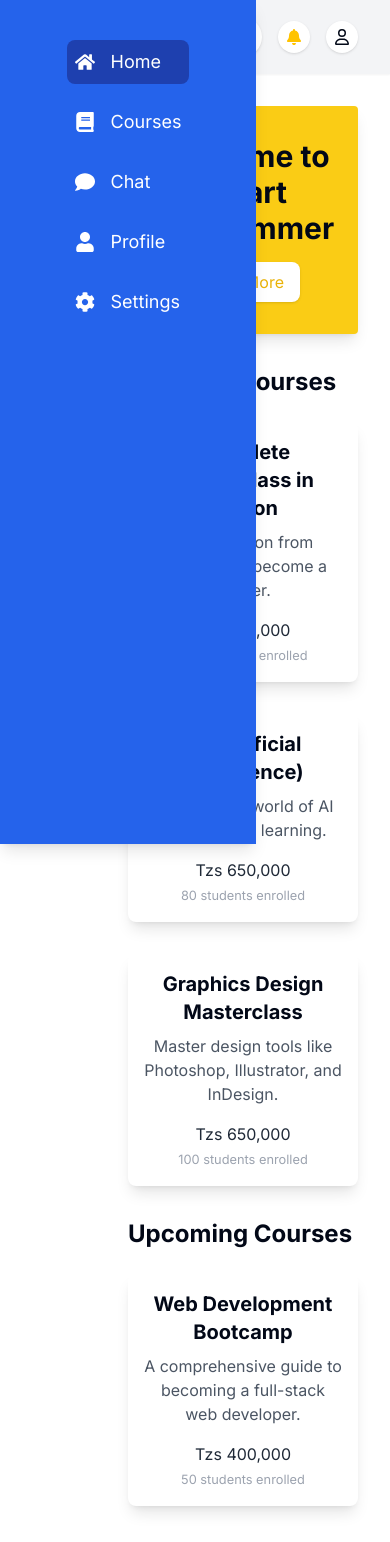
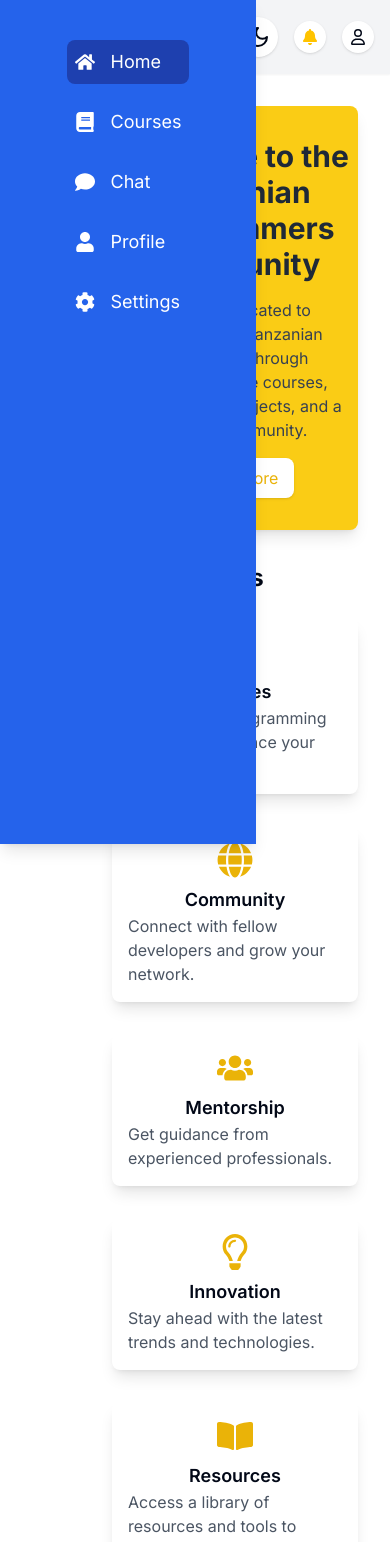
Before and after one commit to smart-programers/smartprogrammers, a Next.js app: page / in a window 390 px wide. Shown: the top 1542 px of the page. Built offline with nearby package versions, Linux system fonts and the light colour scheme.

Commit message:
fixed the dark theme

```diff
--- a/app/page.tsx
+++ b/app/page.tsx
@@ -12,7 +12,7 @@ const MainLayout: React.FC = () => {
       <Sidebar/>
 
       {/* Main Content */}
-      <div className="ml-24 flex-1">
+      <div className="ml-20 flex-1">
         <TopBar />
         <MainSection />
       </div>
--- /dev/null
+++ b/components/Courses.tsx
@@ -0,0 +1,61 @@
+import React from 'react';
+import Services from './Services';
+import CourseCard from './CourseCard';
+
+const Courses = () => {
+  return (
+    <div>
+      {/* Featured Courses Section */}
+      <section>
+        <h2 className="text-2xl font-bold mb-6">Featured Courses</h2>
+        <div className="grid grid-cols-1 sm:grid-cols-2 md:grid-cols-3 gap-8">
+          <CourseCard
+            title="Complete Masterclass in Python"
+            price="Tzs 350,000"
+            students={150}
+            description="Learn Python from scratch and become a master."
+          />
+          <CourseCard
+            title="AI (Artificial Intelligence)"
+            price="Tzs 650,000"
+            students={80}
+            description="Dive into the world of AI and machine learning."
+          />
+          <CourseCard
+            title="Graphics Design Masterclass"
+            price="Tzs 650,000"
+            students={100}
+            description="Master design tools like Photoshop, Illustrator, and InDesign."
+          />
+        </div>
+      </section>
+
+      {/* Upcoming Courses Section */}
+      <section>
+        <h2 className="text-2xl font-bold mb-6">Upcoming Courses</h2>
+        <div className="grid grid-cols-1 sm:grid-cols-2 md:grid-cols-3 gap-8">
+          <CourseCard
+            title="Web Development Bootcamp"
+            price="Tzs 400,000"
+            students={50}
+            description="A comprehensive guide to becoming a full-stack web developer."
+          />
+          <CourseCard
+            title="Data Science with Python"
+            price="Tzs 750,000"
+            students={70}
+            description="Analyze data and build powerful models with Python."
+          />
+          <CourseCard
+            title="Mobile App Development"
+            price="Tzs 500,000"
+            students={120}
+            description="Learn to build mobile apps for Android and iOS platforms."
+          />
+        </div>
+      </section>
+    </div>
+  )
+}
+
+export default Courses
--- a/components/MainSection.tsx
+++ b/components/MainSection.tsx
@@ -1,5 +1,6 @@
-// components/MainSection.tsx
 import React from 'react';
+import Services from './Services';
+import Courses from './Courses';
 
 interface CourseCardProps {
   title: string;
@@ -10,11 +11,11 @@ interface CourseCardProps {
 
 const CourseCard: React.FC<CourseCardProps> = ({ title, price, students, description }) => {
   return (
-    <div className="p-4 bg-white rounded-lg shadow-lg text-center hover:shadow-xl transition-shadow duration-300">
-      <h3 className="text-xl font-bold mb-2">{title}</h3>
-      <p className="text-gray-600">{description}</p>
-      <p className="text-gray-800 mt-4">{price}</p>
-      <small className="text-gray-400">{students} students enrolled</small>
+    <div className="p-4 rounded-lg shadow-lg transition-shadow duration-300 dark:bg-gray-800 bg-white text-center hover:shadow-xl">
+      <h3 className="text-xl font-bold mb-2 dark:text-white">{title}</h3>
+      <p className="text-gray-600 dark:text-gray-300">{description}</p>
+      <p className="text-gray-800 dark:text-gray-100 mt-4 text-lg font-semibold">{price}</p>
+      <small className="text-gray-400 dark:text-gray-400">{students} students enrolled</small>
     </div>
   );
 };
@@ -23,62 +24,18 @@ const MainSection: React.FC = () => {
   return (
     <main className="p-8 space-y-8">
       {/* Promotional Section */}
-      <div className="bg-yellow-400 text-center py-8 rounded shadow-lg">
-        <h1 className="text-3xl font-bold">Welcome to Smart Programmer</h1>
-        <button className="mt-4 px-4 py-2 bg-white text-yellow-500 rounded-lg shadow">
-          Read More
+      <div className="bg-yellow-400 text-center py-8 rounded-lg shadow-lg dark:bg-yellow-600">
+        <h1 className="text-3xl font-bold text-gray-800 dark:text-gray-100">Welcome to the Tanzanian Programmers Community</h1>
+        <p className="mt-4 text-gray-700 dark:text-gray-300">
+          We are dedicated to empowering Tanzanian developers through comprehensive courses, collaborative projects, and a vibrant community.
+        </p>
+        <button className="mt-4 px-4 py-2 bg-white text-yellow-500 rounded-lg shadow hover:bg-gray-100 dark:bg-gray-800 dark:text-yellow-400 dark:hover:bg-gray-700 transition-colors">
+          Learn More
         </button>
       </div>
-
-      {/* Featured Courses Section */}
-      <section>
-        <h2 className="text-2xl font-bold mb-6">Featured Courses</h2>
-        <div className="grid grid-cols-1 sm:grid-cols-2 md:grid-cols-3 gap-8">
-          <CourseCard
-            title="Complete Masterclass in Python"
-            price="Tzs 350,000"
-            students={150}
-            description="Learn Python from scratch and become a master."
-          />
-          <CourseCard
-            title="AI (Artificial Intelligence)"
-            price="Tzs 650,000"
-            students={80}
-            description="Dive into the world of AI and machine learning."
-          />
-          <CourseCard
-            title="Graphics Design Masterclass"
-            price="Tzs 650,000"
-            students={100}
-            description="Master design tools like Photoshop, Illustrator, and InDesign."
-          />
-        </div>
-      </section>
-
-      {/* Upcoming Courses Section */}
-      <section>
-        <h2 className="text-2xl font-bold mb-6">Upcoming Courses</h2>
-        <div className="grid grid-cols-1 sm:grid-cols-2 md:grid-cols-3 gap-8">
-          <CourseCard
-            title="Web Development Bootcamp"
-            price="Tzs 400,000"
-            students={50}
-            description="A comprehensive guide to becoming a full-stack web developer."
-          />
-          <CourseCard
-            title="Data Science with Python"
-            price="Tzs 750,000"
-            students={70}
-            description="Analyze data and build powerful models with Python."
-          />
-          <CourseCard
-            title="Mobile App Development"
-            price="Tzs 500,000"
-            students={120}
-            description="Learn to build mobile apps for Android and iOS platforms."
-          />
-        </div>
-      </section>
+      {/* services */}
+      <Services />
+      <Courses />
     </main>
   );
 };
--- /dev/null
+++ b/components/Services.tsx
@@ -0,0 +1,57 @@
+import React from 'react';
+import { FaCode, FaGlobe, FaUsers, FaRegLightbulb, FaBookOpen, FaChalkboardTeacher, FaProjectDiagram, FaAward } from 'react-icons/fa';
+
+const Services = () => {
+  return (
+    <div>
+      {/* Services Section */}
+      <section>
+        <h2 className="text-2xl font-bold mb-6">Our Services</h2>
+        <div className="grid grid-cols-1 sm:grid-cols-2 md:grid-cols-3 lg:grid-cols-4 gap-8">
+          <div className="p-4 bg-white dark:bg-gray-800 rounded-lg shadow-lg flex items-center justify-center flex-col transition-shadow duration-300 hover:shadow-xl">
+            <FaCode className="text-4xl text-yellow-500 dark:text-yellow-400 mb-2" />
+            <h3 className="text-lg font-semibold dark:text-white">Courses</h3>
+            <p className="text-gray-600 dark:text-gray-300">High-quality programming courses to advance your skills.</p>
+          </div>
+          <div className="p-4 bg-white dark:bg-gray-800 rounded-lg shadow-lg flex items-center justify-center flex-col transition-shadow duration-300 hover:shadow-xl">
+            <FaGlobe className="text-4xl text-yellow-500 dark:text-yellow-400 mb-2" />
+            <h3 className="text-lg font-semibold dark:text-white">Community</h3>
+            <p className="text-gray-600 dark:text-gray-300">Connect with fellow developers and grow your network.</p>
+          </div>
+          <div className="p-4 bg-white dark:bg-gray-800 rounded-lg shadow-lg flex items-center justify-center flex-col transition-shadow duration-300 hover:shadow-xl">
+            <FaUsers className="text-4xl text-yellow-500 dark:text-yellow-400 mb-2" />
+            <h3 className="text-lg font-semibold dark:text-white">Mentorship</h3>
+            <p className="text-gray-600 dark:text-gray-300">Get guidance from experienced professionals.</p>
+          </div>
+          <div className="p-4 bg-white dark:bg-gray-800 rounded-lg shadow-lg flex items-center justify-center flex-col transition-shadow duration-300 hover:shadow-xl">
+            <FaRegLightbulb className="text-4xl text-yellow-500 dark:text-yellow-400 mb-2" />
+            <h3 className="text-lg font-semibold dark:text-white">Innovation</h3>
+            <p className="text-gray-600 dark:text-gray-300">Stay ahead with the latest trends and technologies.</p>
+          </div>
+          <div className="p-4 bg-white dark:bg-gray-800 rounded-lg shadow-lg flex items-center justify-center flex-col transition-shadow duration-300 hover:shadow-xl">
+            <FaBookOpen className="text-4xl text-yellow-500 dark:text-yellow-400 mb-2" />
+            <h3 className="text-lg font-semibold dark:text-white">Resources</h3>
+            <p className="text-gray-600 dark:text-gray-300">Access a library of resources and tools to support your learning.</p>
+          </div>
+          <div className="p-4 bg-white dark:bg-gray-800 rounded-lg shadow-lg flex items-center justify-center flex-col transition-shadow duration-300 hover:shadow-xl">
+            <FaChalkboardTeacher className="text-4xl text-yellow-500 dark:text-yellow-400 mb-2" />
+            <h3 className="text-lg font-semibold dark:text-white">Workshops</h3>
+            <p className="text-gray-600 dark:text-gray-300">Participate in interactive workshops and hands-on sessions.</p>
+          </div>
+          <div className="p-4 bg-white dark:bg-gray-800 rounded-lg shadow-lg flex items-center justify-center flex-col transition-shadow duration-300 hover:shadow-xl">
+            <FaProjectDiagram className="text-4xl text-yellow-500 dark:text-yellow-400 mb-2" />
+            <h3 className="text-lg font-semibold dark:text-white">Project Collaboration</h3>
+            <p className="text-gray-600 dark:text-gray-300">Collaborate on exciting projects and enhance your skills.</p>
+          </div>
+          <div className="p-4 bg-white dark:bg-gray-800 rounded-lg shadow-lg flex items-center justify-center flex-col transition-shadow duration-300 hover:shadow-xl">
+            <FaAward className="text-4xl text-yellow-500 dark:text-yellow-400 mb-2" />
+            <h3 className="text-lg font-semibold dark:text-white">Certifications</h3>
+            <p className="text-gray-600 dark:text-gray-300">Earn certifications to showcase your skills and achievements.</p>
+          </div>
+        </div>
+      </section>
+    </div>
+  );
+};
+
+export default Services;
--- a/components/TopBar.tsx
+++ b/components/TopBar.tsx
@@ -1,49 +1,62 @@
-"use client"
+"use client";
 
 import { LucideMoon, LucideSunMoon } from 'lucide-react';
 import React, { useState } from 'react';
 import { FaBell, FaRegUser } from "react-icons/fa6";
 
 const TopBar: React.FC = () => {
-  const [toggleTheme, setToggleTheme] = useState<boolean>(false)
-  const [theme,setTheme] = useState<string>("light")
+  const [theme, setTheme] = useState<string>("light");
+
+  const handleThemeToggle = () => {
+    setTheme(prevTheme => (prevTheme === "light" ? "dark" : "light"));
+    document.documentElement.classList.toggle('dark');
+  };
 
   return (
-    <header className="bg-gray-100 p-4 flex justify-between items-center shadow-sm">
+    <header className="bg-gray-100 dark:bg-gray-900 p-4 flex justify-between items-center shadow-sm transition-colors duration-300">
       <div className="w-full max-w-lg">
         <input
           type="text"
-          className="w-full p-2 border rounded"
+          className="w-full p-2 border border-gray-300 dark:border-gray-600 rounded-lg shadow-sm focus:outline-none focus:ring-2 focus:ring-blue-500 dark:bg-gray-800 dark:text-gray-200 dark:focus:ring-blue-400"
           placeholder="Search for courses..."
         />
       </div>
-      <div className="ml-4 flex items-center">
-      {theme === "light" ? (
+      <div className="ml-4 flex items-center space-x-4">
+        {/* Theme Toggle */}
         <button
-          className="mr-4 p-2 rounded-full bg-white shadow"
-          onClick={() => setTheme("dark")}
+          className="p-2 rounded-full bg-white dark:bg-gray-800 shadow hover:bg-gray-200 dark:hover:bg-gray-700 transition-colors"
+          onClick={handleThemeToggle}
+          aria-label="Toggle Theme"
         >
-          <LucideMoon />
+          {theme === "light" ? <LucideMoon /> : <LucideSunMoon />}
         </button>
-      ) : (
+
+        {/* Notification Bell */}
         <button
-          className="mr-4 p-2 rounded-full bg-white shadow"
-          onClick={() => setTheme("light")}
+          className="p-2 rounded-full bg-white dark:bg-gray-800 shadow hover:bg-gray-200 dark:hover:bg-gray-700 transition-colors"
+          aria-label="Notifications"
         >
-          <LucideSunMoon />
+          <FaBell color={theme === "light" ? "#FFC300" : "#FFEB3B"} />
         </button>
-      )}
 
-
-        <button className="mr-4 p-2 rounded-full bg-white shadow"
-        onClick={()=>setTheme("light")}>
-          <FaBell color='#FFC300' />
-        </button>
-        <div className="relative">
-          <button className="mr-4 p-2 rounded-full bg-white shadow">
+        {/* User Profile */}
+        <div className="relative group">
+          <button className="p-2 rounded-full bg-white dark:bg-gray-800 shadow hover:bg-gray-200 dark:hover:bg-gray-700 transition-colors">
             <FaRegUser />
           </button>
 
+          {/* Dropdown Menu for User Profile */}
+          <div className="absolute right-0 mt-2 w-48 bg-white dark:bg-gray-800 rounded-lg shadow-lg overflow-hidden opacity-0 group-hover:opacity-100 transition-opacity duration-200">
+            <a href="#" className="block px-4 py-2 text-gray-700 dark:text-gray-200 hover:bg-gray-100 dark:hover:bg-gray-700">
+              Profile
+            </a>
+            <a href="#" className="block px-4 py-2 text-gray-700 dark:text-gray-200 hover:bg-gray-100 dark:hover:bg-gray-700">
+              Settings
+            </a>
+            <a href="#" className="block px-4 py-2 text-gray-700 dark:text-gray-200 hover:bg-gray-100 dark:hover:bg-gray-700">
+              Logout
+            </a>
+          </div>
         </div>
       </div>
     </header>
```
Also changed, not shown: components/CourseCard.tsx (added, +22 -0 lines).
